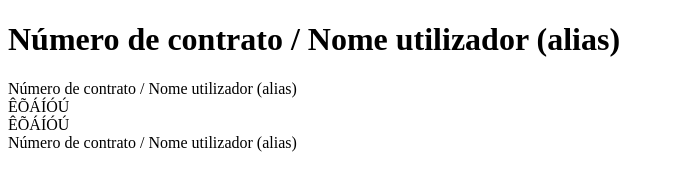
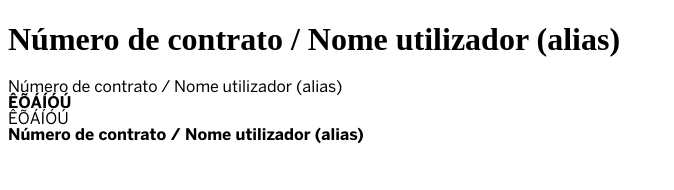
Before and after one commit to milanmonotype/bank.github.io, a plain HTML site: page index.html in a window 1280 px wide. Shown: the whole page, without its empty margins (0-674 px from the left). Drawn offline with Linux system fonts and the light colour scheme.

Commit message:
opentype

```diff
--- a/index.html
+++ b/index.html
@@ -29,12 +29,12 @@
         /* add font files */
         @font-face {
             font-family: 'BentonSans-Regular';
-            src: url('./BentonSans-Regular.otf') format('otf');
+            src: url('./BentonSans-Regular.otf') format('opentype');
         }
 
         @font-face {
             font-family: 'BentonSans-Bold';
-            src: url('./BentonSans-Bold.otf') format('otf');
+            src: url('./BentonSans-Bold.otf') format('opentype');
         }
     </style>
 </html>
```
